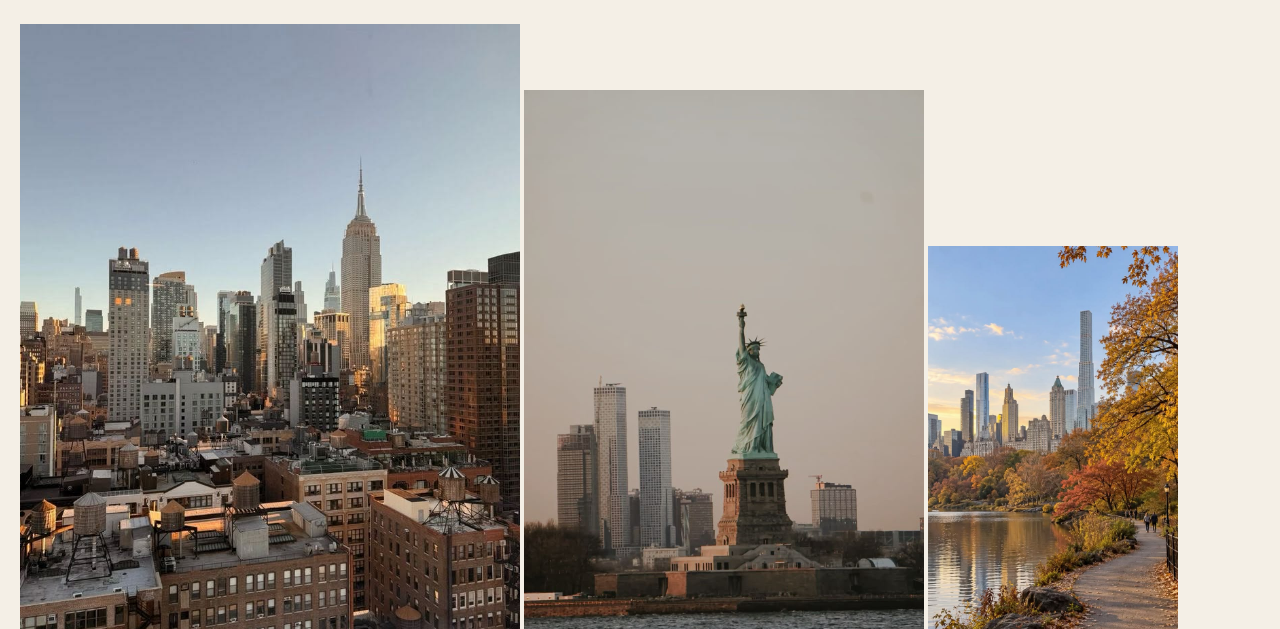
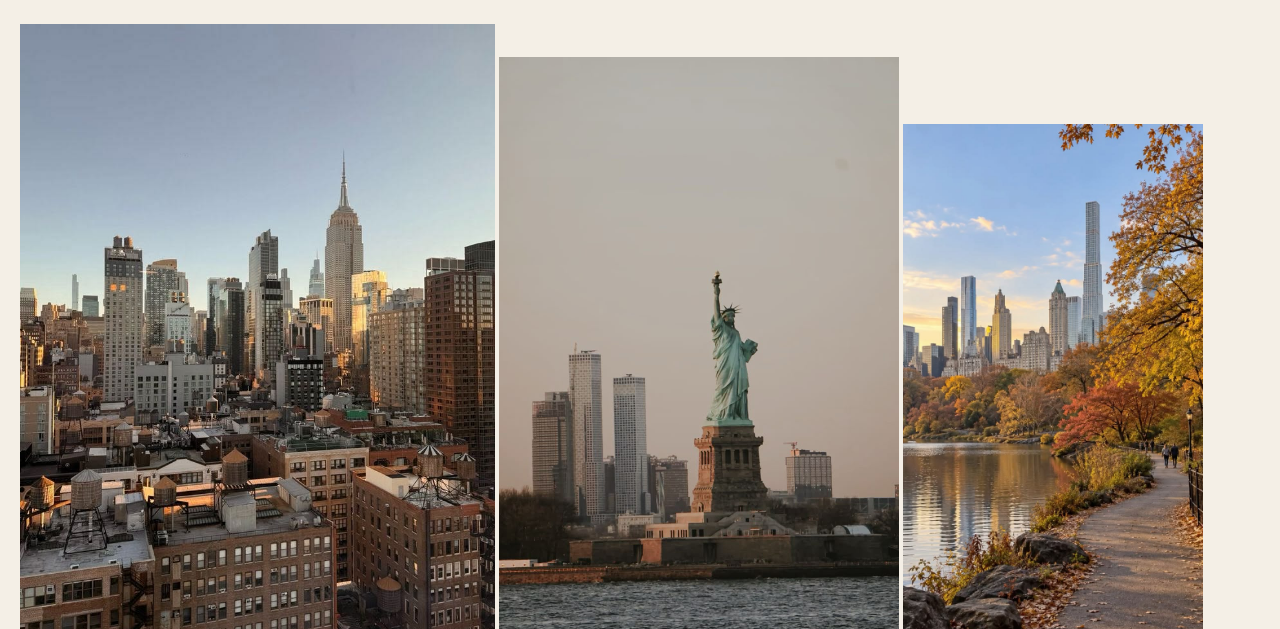
Before and after one commit to Sarahdkingsley/bmis235-html-3-, a plain HTML site: page newyork.html in a window 1280 px wide. Shown: the part 171-800 px from the top of the page. Drawn offline with Linux system fonts and the light colour scheme.

Commit message:
Update newyork.html

```diff
--- a/newyork.html
+++ b/newyork.html
@@ -31,11 +31,11 @@
 <h1>New York, United States</h1>
 <div class="image-row">
 
-    <img src="newyork.jpg" alt="New York skyline at sunset" width="500">
+    <img src="newyork.jpg" alt="New York skyline at sunset" width="475">
 
     <img src="newyork2.jpg" alt="New York City streets" width="400">
 
-    <img src="newyork3.jpg" alt="New York Central Park" width="250">
+    <img src="newyork3.jpg" alt="New York Central Park" width="300">
 
 </div>
 
```
